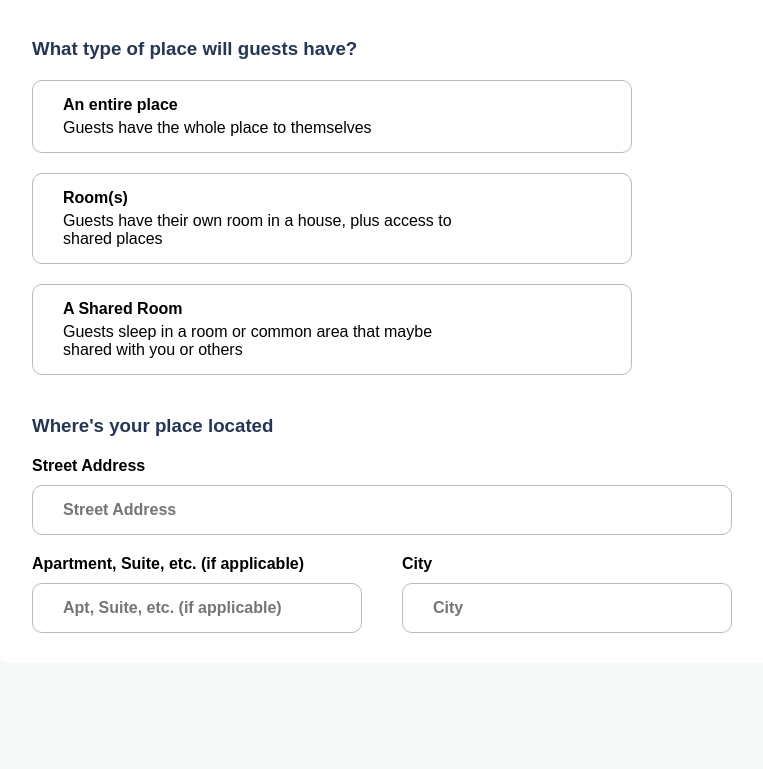
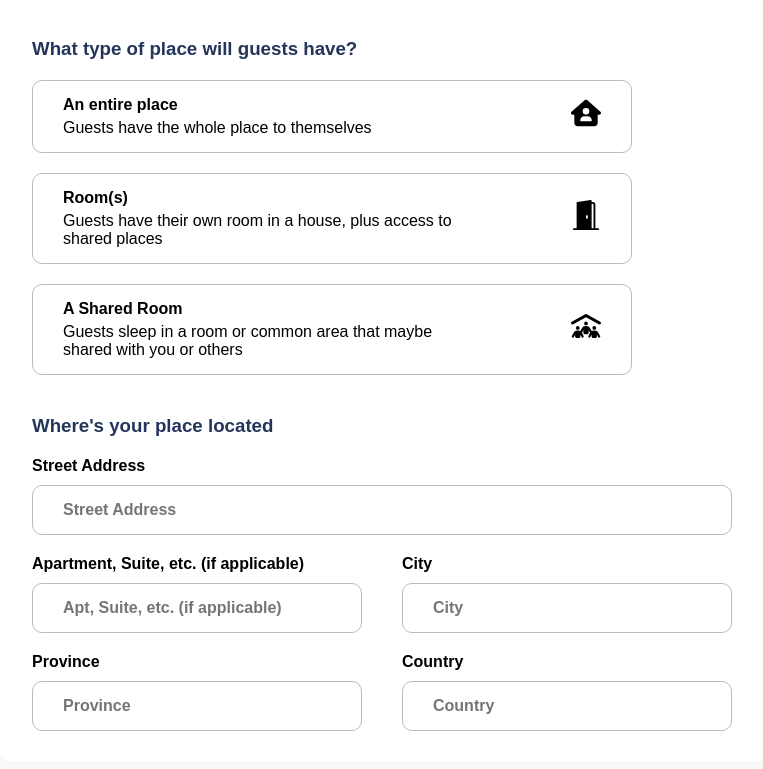
Before and after one commit to ntdsam2830/Warm-Nest, a React (Create React App) app in the folder client/: page /create-listing in a window 1280 px wide. Shown: the part 551-1320 px from the top of the page, without its empty margins (68-831 px from the left). Built offline with nearby package versions, Linux system fonts and the light colour scheme; a web font is replaced by a local one.

Commit message:
update form

```diff
--- a/client/src/pages/CreateListing.jsx
+++ b/client/src/pages/CreateListing.jsx
@@ -32,6 +32,7 @@ const CreateListing = () => {
                     <h4>{item.name}</h4>
                     <p>{item.description}</p>
                   </div>
+                  <div className="type_icon">{item.icon}</div>
                 </div>
               ))}
             </div>
@@ -64,6 +65,27 @@ const CreateListing = () => {
                 <input type="text" placeholder="City" name="city" required />
               </div>
             </div>
+
+            <div className="half">
+              <div className="location">
+                <p>Province</p>
+                <input
+                  type="text"
+                  placeholder="Province"
+                  name="province"
+                  required
+                />
+              </div>
+              <div className="location">
+                <p>Country</p>
+                <input
+                  type="text"
+                  placeholder="Country"
+                  name="country"
+                  required
+                />
+              </div>
+            </div>
           </div>
         </form>
       </div>
```
